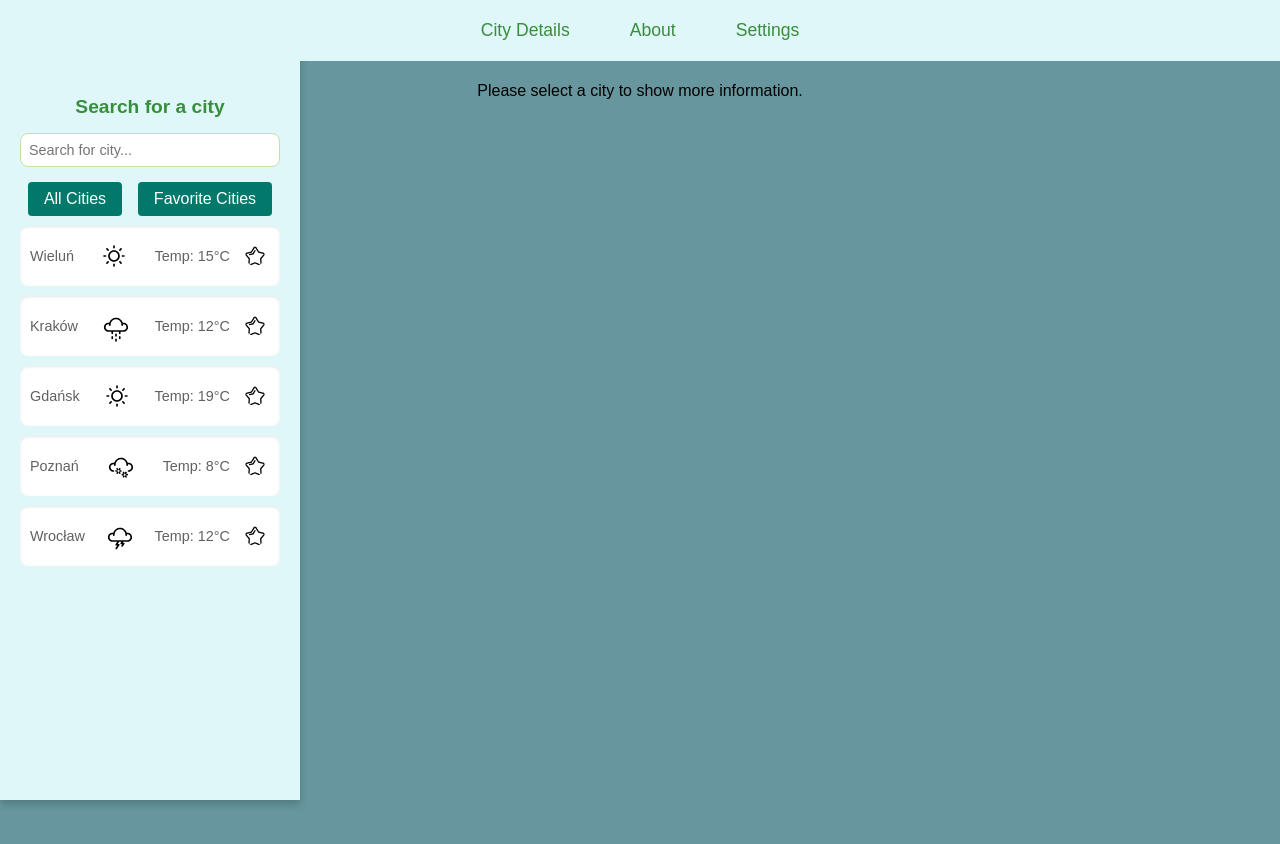
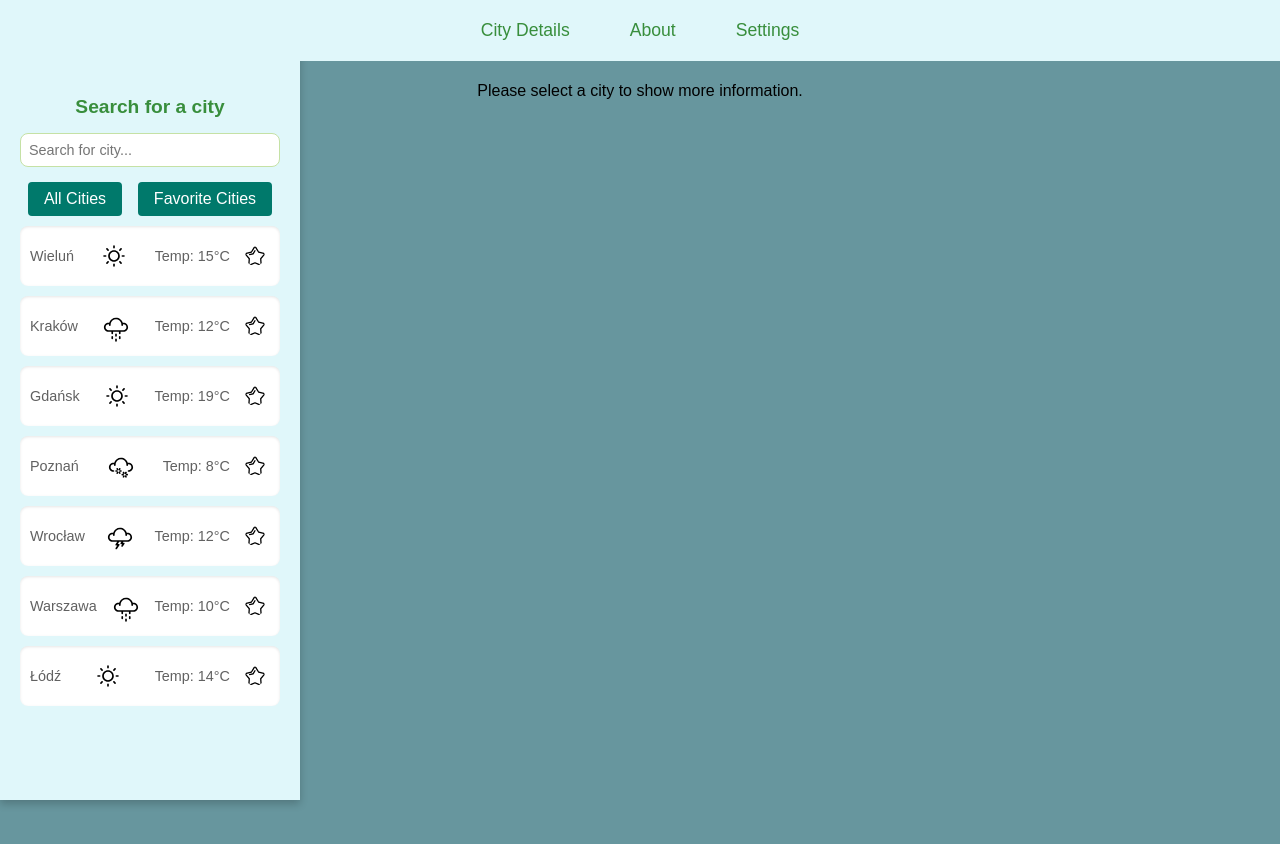
Before and after one commit to Kabanolololo/DSW-FrontEnd, a React (Vite) app in the folder Projekt 2 - React/weather-app/: page / in a window 1280 px wide. Shown: the top 844 px of the page. Built offline with nearby package versions, Linux system fonts and the light colour scheme.

Commit message:
4.5 final

```diff
--- a/Projekt 2 - React/weather-app/src/components/CityList.jsx
+++ b/Projekt 2 - React/weather-app/src/components/CityList.jsx
@@ -74,6 +74,36 @@ const citiesData = [
     wind: { direction: 'SW', speed: '20 m/s' },
     rain: { chance: '80%', amount: '15 mm/m²' },
   },
+  {
+    name: 'Warszawa',
+    temp: 10,
+    weather: 'rain',
+    forecast: [
+      { day: 'Mon', temp: 11, weather: 'rain' },
+      { day: 'Tue', temp: 9, weather: 'thunder' },
+      { day: 'Wed', temp: 8, weather: 'snow' },
+      { day: 'Thu', temp: 10, weather: 'rain' },
+      { day: 'Fri', temp: 12, weather: 'cloudy' },
+    ],
+    overcast: '80%',
+    wind: { direction: 'N', speed: '5 m/s' },
+    rain: { chance: '75%', amount: '10 mm/m²' },
+  },
+  {
+    name: 'Łódź',
+    temp: 14,
+    weather: 'cloudy',
+    forecast: [
+      { day: 'Mon', temp: 15, weather: 'cloudy' },
+      { day: 'Tue', temp: 13, weather: 'sunny' },
+      { day: 'Wed', temp: 14, weather: 'cloudy' },
+      { day: 'Thu', temp: 16, weather: 'rain' },
+      { day: 'Fri', temp: 14, weather: 'cloudy' },
+    ],
+    overcast: '60%',
+    wind: { direction: 'SW', speed: '10 m/s' },
+    rain: { chance: '50%', amount: '6 mm/m²' },
+  },
 ];
 
 export default citiesData;
--- a/Projekt 2 - React/weather-app/src/components/Left.jsx
+++ b/Projekt 2 - React/weather-app/src/components/Left.jsx
@@ -21,6 +21,20 @@ const Left = ({ setSelectedCity }) => {
   const favorites = useSelector((state) => state.favorites.favorites); // Pobieramy ulubione miasta z Redux
   const dispatch = useDispatch();
 
+  // Zapisanie ulubionych miast do localStorage
+  const saveFavoritesToLocalStorage = (favorites) => {
+    localStorage.setItem('favorites', JSON.stringify(favorites));
+  };
+
+  // Załadowanie ulubionych miast z localStorage
+  const loadFavoritesFromLocalStorage = () => {
+    const savedFavorites = localStorage.getItem('favorites');
+    return savedFavorites ? JSON.parse(savedFavorites) : [];
+  };
+
+  // Inicjalizacja ulubionych miast z localStorage
+  const initialFavorites = loadFavoritesFromLocalStorage();
+
   const filteredCities = citiesData.filter((city) =>
     city.name.toLowerCase().includes(searchTerm.toLowerCase())
   );
@@ -28,9 +42,13 @@ const Left = ({ setSelectedCity }) => {
   const handleFavoriteToggle = (city) => {
     // Jeśli miasto jest już ulubione, to usuwamy je
     if (favorites.some(fav => fav.name === city.name)) {
+      const updatedFavorites = favorites.filter(fav => fav.name !== city.name);
       dispatch(removeFavorite(city.name));
+      saveFavoritesToLocalStorage(updatedFavorites);  // Zapisanie zmienionej listy ulubionych miast w localStorage
     } else {
       dispatch(addFavorite(city));
+      const updatedFavorites = [...favorites, city];
+      saveFavoritesToLocalStorage(updatedFavorites);  // Zapisanie zmienionej listy ulubionych miast w localStorage
     }
   };
 
--- a/Projekt 2 - React/weather-app/src/components/Settings.css
+++ b/Projekt 2 - React/weather-app/src/components/Settings.css
@@ -47,9 +47,9 @@
 }
 
 .unit-button.active {
-  background-color: #2e8b57;
-  color: white;
-  transform: scale(1.1);
+  background-color: rgba(219, 219, 219, 0.8);
+  box-shadow: rgba(0, 0, 0, 0.1);;
+  color: rgb(50, 50, 50);
 }
 
 .about-info {
--- a/Projekt 2 - React/weather-app/src/components/Settings.jsx
+++ b/Projekt 2 - React/weather-app/src/components/Settings.jsx
@@ -1,10 +1,11 @@
 import React from 'react';
-import { useDispatch } from 'react-redux';
+import { useDispatch, useSelector } from 'react-redux';
 import { setUnit } from '../redux/temperatureActions';
 import './Settings.css';
 
 const UnitSelector = () => {
-  const dispatch = useDispatch();  // Hook do wysyłania akcji w Redux
+  const dispatch = useDispatch();
+  const unit = useSelector((state) => state.temperature.unit);  // Pobieramy jednostkę z Redux
 
   // Funkcja zmieniająca jednostkę temperatury
   const handleUnitChange = (unit) => {
@@ -20,8 +21,18 @@ const UnitSelector = () => {
       </p>
       <h3>Change Temperature Unit</h3>
       <div className="unit-selector">
-        <button onClick={() => handleUnitChange('Celsius')} className="unit-button">Celsius</button>
-        <button onClick={() => handleUnitChange('Fahrenheit')} className="unit-button">Fahrenheit</button>
+        <button
+          onClick={() => handleUnitChange('Celsius')}
+          className={`unit-button ${unit === 'Celsius' ? 'active' : ''}`}  // Zaznaczamy wybraną jednostkę
+        >
+          Celsius
+        </button>
+        <button
+          onClick={() => handleUnitChange('Fahrenheit')}
+          className={`unit-button ${unit === 'Fahrenheit' ? 'active' : ''}`}  // Zaznaczamy wybraną jednostkę
+        >
+          Fahrenheit
+        </button>
       </div>
     </div>
   );
--- a/Projekt 2 - React/weather-app/src/redux/favoriteActions.js
+++ b/Projekt 2 - React/weather-app/src/redux/favoriteActions.js
@@ -1,11 +1,21 @@
-// Akcja do dodania miasta do ulubionych
-export const addFavorite = (city) => ({
+export const addFavorite = (city) => {
+  let favorites = JSON.parse(localStorage.getItem('favorites')) || [];  // Pobieramy ulubione miasta z localStorage
+  favorites.push(city);  // Dodajemy miasto do listy
+  localStorage.setItem('favorites', JSON.stringify(favorites));  // Zapisujemy listę z powrotem do localStorage
+
+  return {
     type: 'ADD_FAVORITE',
     payload: city,
-  });
+  };
+};
 
-  // Akcja do usunięcia miasta z ulubionych
-  export const removeFavorite = (cityName) => ({
+export const removeFavorite = (cityName) => {
+  let favorites = JSON.parse(localStorage.getItem('favorites')) || [];  // Pobieramy ulubione miasta z localStorage
+  favorites = favorites.filter(city => city.name !== cityName);  // Usuwamy miasto z listy
+  localStorage.setItem('favorites', JSON.stringify(favorites));  // Zapisujemy listę z powrotem do localStorage
+
+  return {
     type: 'REMOVE_FAVORITE',
     payload: cityName,
-  });
+  };
+};
--- a/Projekt 2 - React/weather-app/src/redux/favoriteReducer.js
+++ b/Projekt 2 - React/weather-app/src/redux/favoriteReducer.js
@@ -1,17 +1,15 @@
 const initialState = {
-    favorites: [], // Będzie przechowywał listę ulubionych miast
+  favorites: JSON.parse(localStorage.getItem('favorites')) || [],  // Inicjalizujemy listę ulubionych miast z localStorage
 };
 
 const favoriteReducer = (state = initialState, action) => {
   switch (action.type) {
     case 'ADD_FAVORITE':
-        // Dodajemy miasto do ulubionych, sprawdzając, czy już tam nie jest
       return {
         ...state,
         favorites: [...state.favorites, action.payload],
       };
     case 'REMOVE_FAVORITE':
-        // Usuwamy miasto na podstawie jego nazwy
       return {
         ...state,
         favorites: state.favorites.filter(city => city.name !== action.payload),
--- a/Projekt 2 - React/weather-app/src/redux/temperatureActions.js
+++ b/Projekt 2 - React/weather-app/src/redux/temperatureActions.js
@@ -1,5 +1,7 @@
-// Akcja do ustawienia jednostki temperatury
-export const setUnit = (unit) => ({
+export const setUnit = (unit) => {
+  localStorage.setItem('temperatureUnit', unit);  // Zapisanie jednostki do localStorage
+  return {
     type: 'SET_UNIT',
     payload: unit,
-  });
+  };
+};
--- a/Projekt 2 - React/weather-app/src/redux/temperatureReducer.js
+++ b/Projekt 2 - React/weather-app/src/redux/temperatureReducer.js
@@ -1,5 +1,5 @@
 const initialState = {
-    unit: 'Celsius',  // Domyślna jednostka to Celsius
+  unit: localStorage.getItem('temperatureUnit') || 'Celsius',  // Pobieramy z localStorage, domyślnie 'Celsius'
 };
 
 const temperatureReducer = (state = initialState, action) => {
```
Lines whose indentation alone changed are shown as unchanged.
